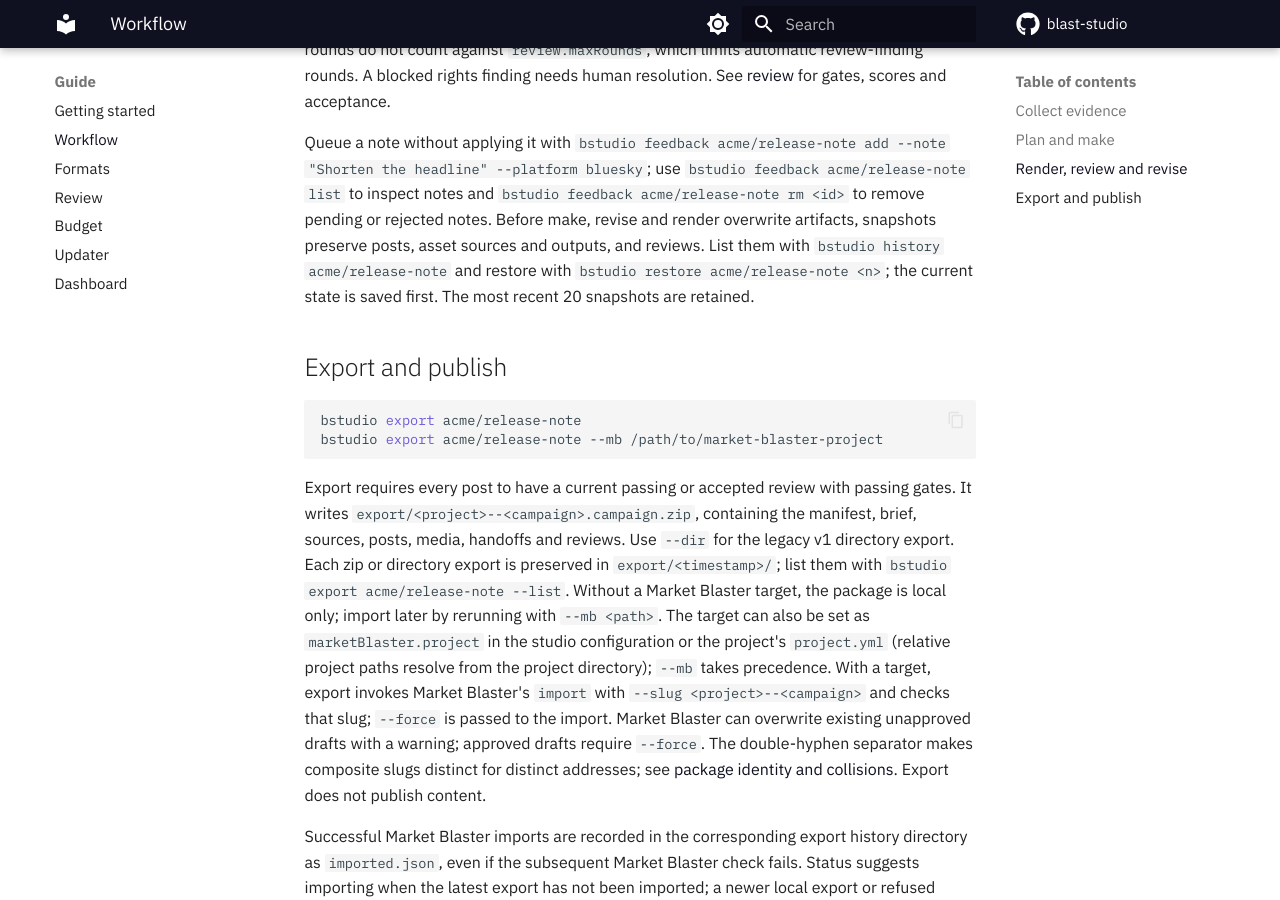
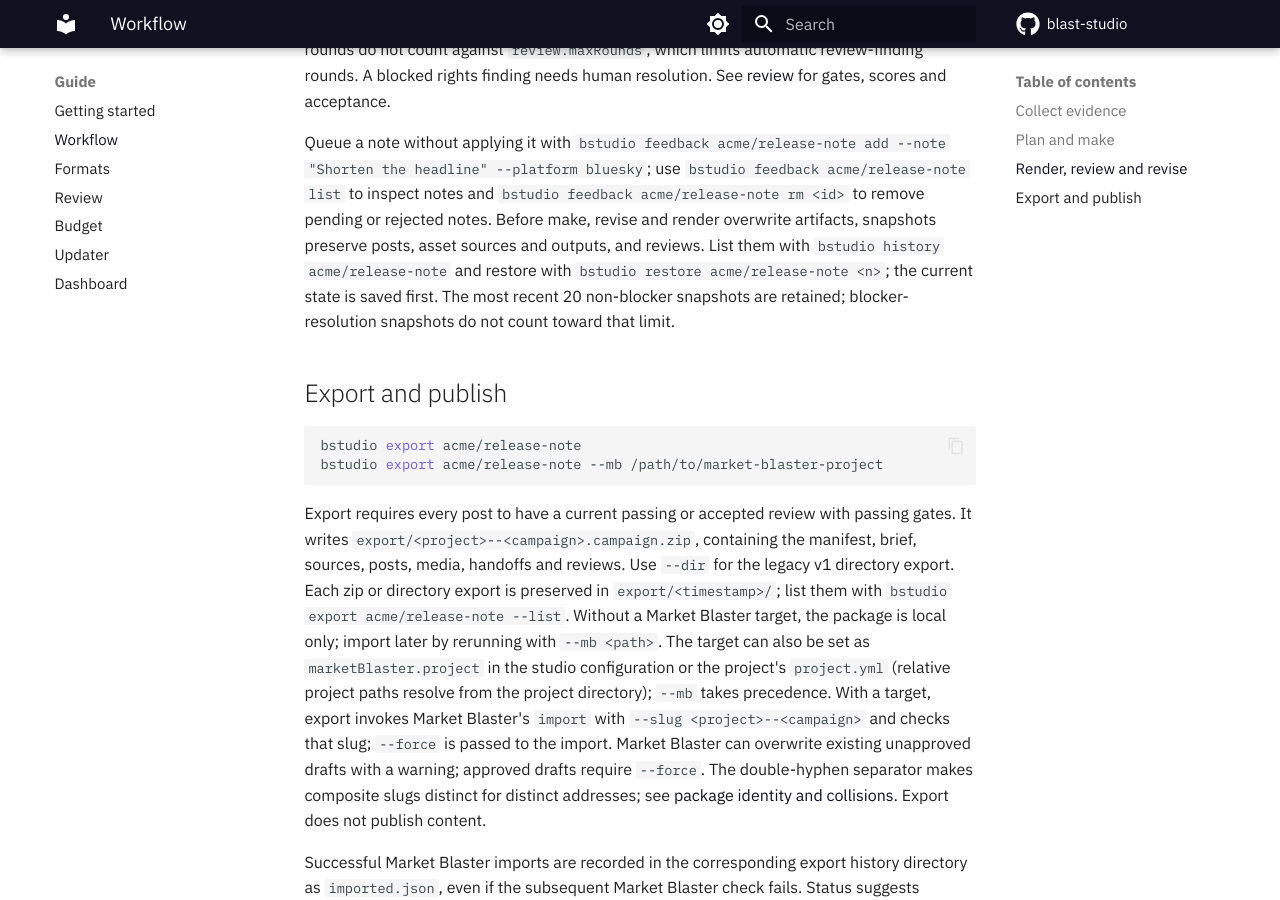
Before and after one commit to edwinjosechittilappilly/blast-studio, an MkDocs documentation site: the page built from docs/workflow.md, in a window 1280 px wide and 900 px high, scrolled down 2441 px. Built offline with MkDocs 1.6.1 and Material for MkDocs 9.7.7, drawn with Linux system fonts in a browser that asks for light colours; comment, search, counter and statistics services are not loaded.

Commit message:
docs: clarify blocker snapshot retention
- Document the separate retention of blocker-resolution snapshots.

```diff
--- a/docs/workflow.md
+++ b/docs/workflow.md
@@ -42,7 +42,7 @@ Blockers are arrays of non-empty strings in post frontmatter or asset metadata;
 
 `review` writes `reviews/<platform>.json` and `review.md`. Address findings yourself or run `bstudio revise acme/release-note`, which applies pending owner feedback and uses the author agent to address failing reviews, re-render and re-review. Add feedback directly with `bstudio revise acme/release-note --note "Make the headline shorter" --platform bluesky`, or target an asset with `--asset <id>`; omit both targets for the whole campaign. Dashboard feedback is picked up by plain `revise`; use `--feedback-only` to skip automatic review-finding rounds. Stale feedback targets are rejected with a reason. Owner feedback rounds do not count against `review.maxRounds`, which limits automatic review-finding rounds. A blocked rights finding needs human resolution. See [review](review.md) for gates, scores and acceptance.
 
-Queue a note without applying it with `bstudio feedback acme/release-note add --note "Shorten the headline" --platform bluesky`; use `bstudio feedback acme/release-note list` to inspect notes and `bstudio feedback acme/release-note rm <id>` to remove pending or rejected notes. Before make, revise and render overwrite artifacts, snapshots preserve posts, asset sources and outputs, and reviews. List them with `bstudio history acme/release-note` and restore with `bstudio restore acme/release-note <n>`; the current state is saved first. The most recent 20 snapshots are retained.
+Queue a note without applying it with `bstudio feedback acme/release-note add --note "Shorten the headline" --platform bluesky`; use `bstudio feedback acme/release-note list` to inspect notes and `bstudio feedback acme/release-note rm <id>` to remove pending or rejected notes. Before make, revise and render overwrite artifacts, snapshots preserve posts, asset sources and outputs, and reviews. List them with `bstudio history acme/release-note` and restore with `bstudio restore acme/release-note <n>`; the current state is saved first. The most recent 20 non-blocker snapshots are retained; blocker-resolution snapshots do not count toward that limit.
 
 ## Export and publish
 
```
Also changed, not shown: docs/commands.md (+1 -1 lines).
